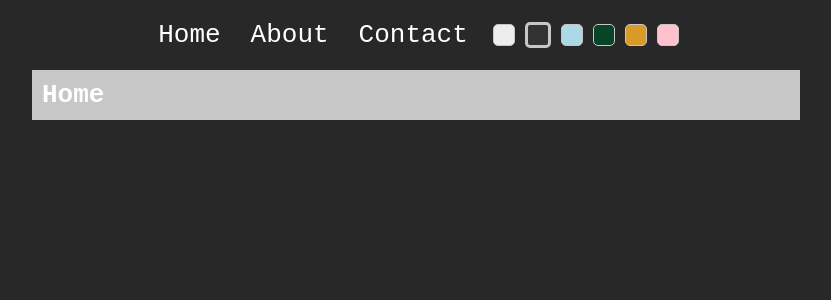
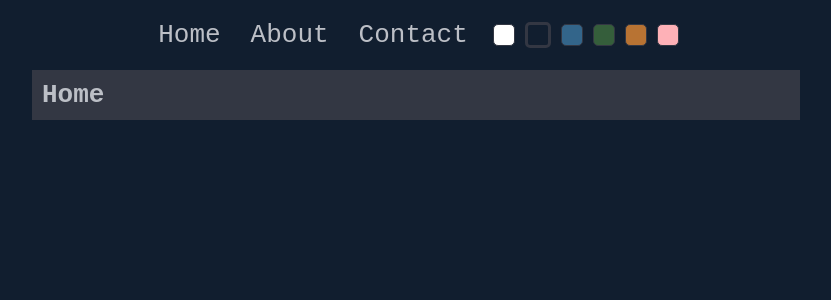
Before and after one commit to dillanp02/dillanp02.github.io, a React (Create React App) app in the folder my-app/: page / in a window 1280 px wide. Shown: the top 300 px of the page, without its empty margins (224-1055 px from the left). Built offline with nearby package versions, Linux system fonts and the light colour scheme.

Commit message:
Colour scheme tweaking

```diff
--- a/my-app/src/App.tsx
+++ b/my-app/src/App.tsx
@@ -25,7 +25,6 @@ import { DefaultContainer } from './components/Containers/DefaultContainer';
 function App() {
 
   const [selectedTheme, setSelectedTheme] = useState(dark);
-  const [showThemes, setShowThemes] = useState(false)
   // react hook to get the theme selected by the user that is saved in local storage
   useEffect(() => {
     const currentTheme = JSON.parse(localStorage.getItem("current-theme") as string);
--- a/my-app/src/components/styles/Global.ts
+++ b/my-app/src/components/styles/Global.ts
@@ -18,22 +18,22 @@ export const GlobalStyles = createGlobalStyle`
 
   // theme buttons color
   .light {
-    background-color: ${theme.light.colors.header};
+    background-color: ${theme.light.colors.background};
   }
   .dark {
-    background-color: ${theme.dark.colors.header};
+    background-color: ${theme.dark.colors.background};
   }
   .blue {
-    background-color: ${theme.blue.colors.header};
+    background-color: ${theme.blue.colors.background};
   }
   .green {
-    background-color: ${theme.green.colors.header};
+    background-color: ${theme.green.colors.background};
   }
   .brown {
-    background-color: ${theme.brown.colors.header};
+    background-color: ${theme.brown.colors.background};
   }
   .pink {
-    background-color: ${theme.pink.colors.header};
+    background-color: ${theme.pink.colors.background};
   }
 
   // active theme
--- a/my-app/src/components/styles/ThemeStyles.ts
+++ b/my-app/src/components/styles/ThemeStyles.ts
@@ -1,7 +1,6 @@
 export const light = {
     name: "light-theme",
     colors: {
-      header: "hsl(0, 0%, 93%)",
       background: "hsl(0, 0%, 100%)",
       text: "hsl(0, 1%, 16%)",
       border: "hsl(0, 0%, 87%)",
@@ -11,49 +10,44 @@ export const light = {
 export const dark = {
   name: "dark-theme",
   colors: {
-    header: "hsl(0, 0%, 20%)",
-    background: "hsl(0, 1%, 16%)",
-    text: "hsl(0, 0%, 100%)",
-    border: "hsl(0, 0%, 78%)",
+    background: "#111e2f",
+    text: "#bcbfc6",
+    border: "#333743",
   },
 };
 
 export const blue = {
   name: "blue-theme",
   colors: {
-    header: "hsl(195, 53%, 79%)",
-    background: "hsl(194, 100%, 97%)",
-    text: "hsl(0, 1%, 16%)",
-    border: "hsl(0, 0%, 87%)",
+    background: "#33658a",
+    text: "#cabac8",
+    border: "#1c448e",
   },
 };
 
 export const green = {
   name: "green-theme",
   colors: {
-    header: "hsl(150, 80%, 15%)",
-    background: "hsl(150, 80%, 20%)",
-    text: "hsl(150, 80%, 80%);",
-    border: "hsl(170, 100%, 60%)",
+    background: "#355e3b",
+    text: "#bcb8aa",
+    border: "#014421"
   },
 };
 
 export const brown = {
   name: "brown-theme",
   colors: {
-    header: "hsl(39, 70%, 50%)",
-    background: "hsl(37, 83%, 54%)",
-    text: "hsl(100, 0%, 20%)",
-    border: "rgb(224, 189, 33)",
+    background: "#b87333",
+    text: "#f0cba8",
+    border: "#6e543c",
   },
 };
 
 export const pink = {
   name: "pink-theme",
   colors: {
-    header: "hsl(350, 100%, 88%)",
-    background: "hsl(300, 80%, 88%)",
-    text: "hsl(300, 100%, 28%)",
-    border: "hsl(300, 50%, 58%)",
+    background: "#feb1b7",
+    text: "#fedcdb",
+    border: "#fe6694",
   },
 };
```
